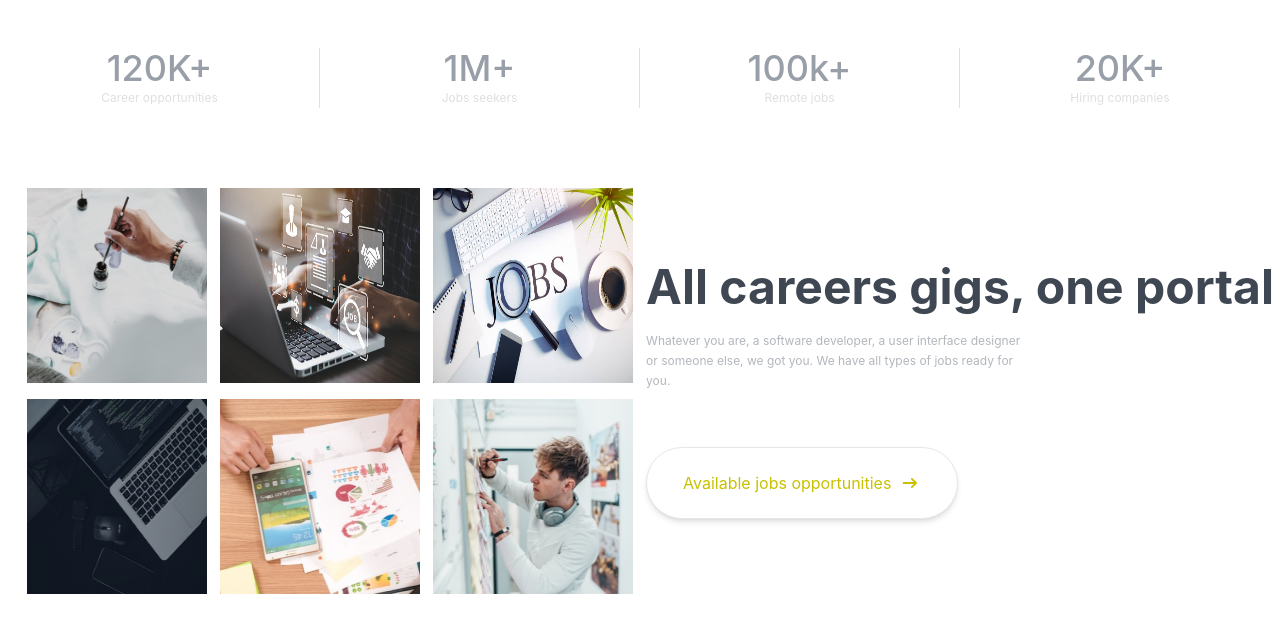
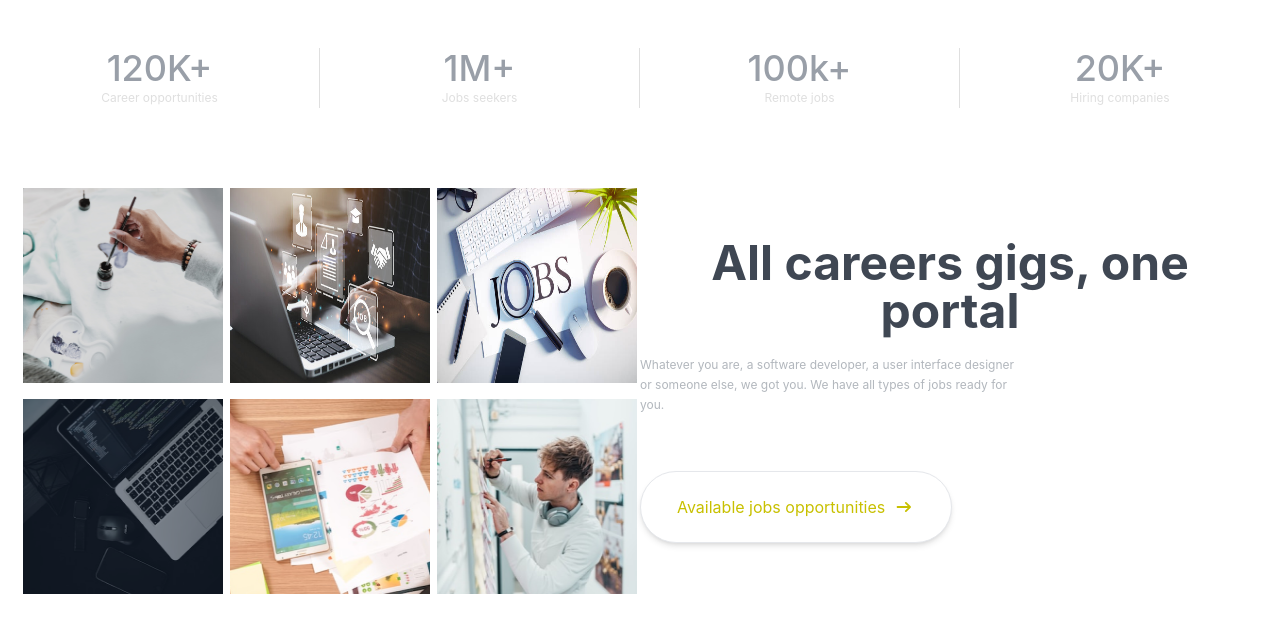
Before and after one commit to shuvo1710/Dream-job01, a React (Create React App) app: page / in a window 1280 px wide. Shown: the top 632 px of the page. Built offline with nearby package versions, Linux system fonts and the light colour scheme.

Commit message:
padding change

```diff
--- a/src/Component/CareerGig/CareerGig.js
+++ b/src/Component/CareerGig/CareerGig.js
@@ -44,12 +44,12 @@ const CareerGig = () => {
           </p>
         </div>
       </section>
-      <section className="grid lg:grid-cols-2 md:grid-cols-1 sm:grid-cols-1 mt-20">
+      <section className="grid lg:grid-cols-2 md:grid-cols-1 sm:grid-cols-1 mt-20 px-5">
         <div className="grid lg:grid-cols-3  md:grid-cols-2  justify-items-center gap-y-4 gap-x-0">
-          <img src={png1} alt="" className="w-[200px] h-[195px] lg:pl-5" />
+          <img src={png1} alt="" className="w-[200px] h-[195px] " />
           <img src={png2} alt="" className="w-[200px] h-[195px]" />
           <img src={png3} alt="" className="w-[200px] h-[195px]" />
-          <img src={png4} alt="" className="w-[200px] h-[195px] lg:pl-5" />
+          <img src={png4} alt="" className="w-[200px] h-[195px]" />
           <img src={png5} alt="" className="w-[200px] h-[195px]" />
           <img src={png6} alt="" className="w-[200px] h-[195px]" />
         </div>
```
